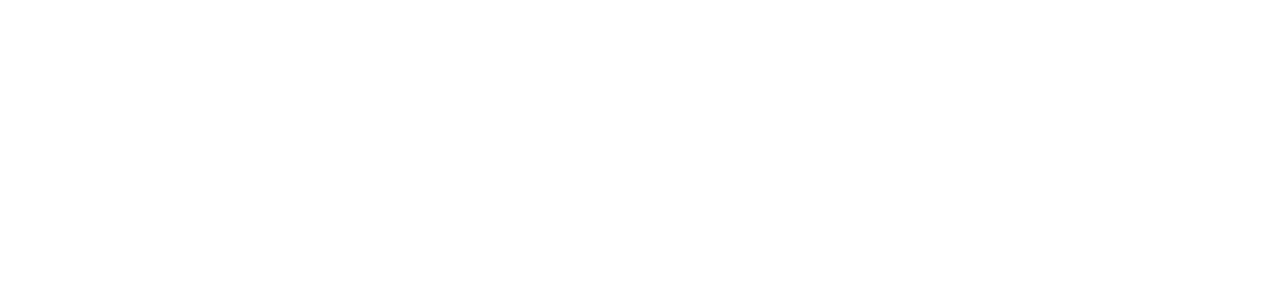
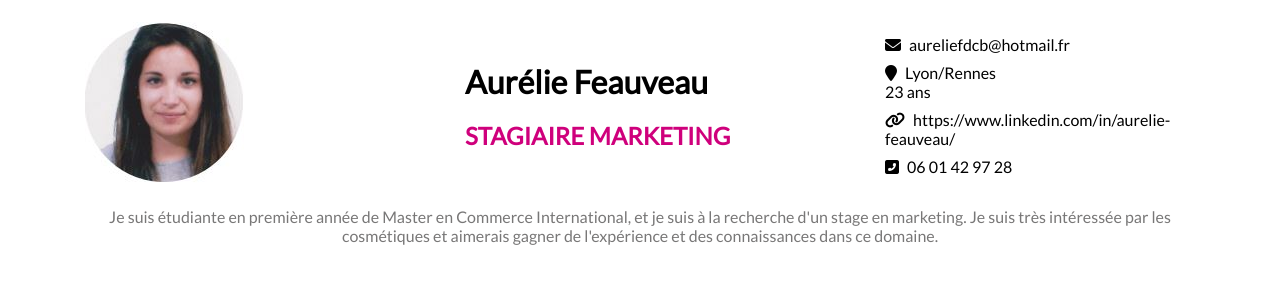
Before and after one commit to xterler159/aurelie-cv-website, a plain HTML site: page index.html in a window 1280 px wide. Drawn offline with nearby package versions, Linux system fonts and the light colour scheme.

Commit message:
Finished the header

```diff
--- a/index.html
+++ b/index.html
@@ -16,26 +16,50 @@
 
 <header class="container">
     <div class="row">
-        <div class="col-sm">
+        <div class="col-sm pdp-container">
             <img src="./assets/imgs/Photo.jpg" alt="Aurélie FEAUVEAU">
         </div>
 
-        <div class="col-sm">
+        <div class="col-sm headlines-container">
             <h1>Aurélie Feauveau</h1>
             <h2>STAGIAIRE MARKETING</h2>
         </div>
 
-        <div class="col-sm">
+        <div class="col-sm infos-container">
             <ul>
-                <li><i class="fas fa-envelope"><a href="mailto:aureliefdcb@hotmail.fr">aureliefdcb@hotmail.fr</a></i></li>
-                <li><i class="fas fa-map-marker">Lyon/Rennes <br/>23 ans</i></li>
-                <li><i class="fas fa-link"><a href="https://www.linkedin.com/in/aurelie-feauveau/">https://www.linkedin.com/in/aurelie-feauveau/</a></i></li>
-                <li><i class="fas fa-phone-square-alt">06 01 42 97 28</i></li>
+                <li>
+                    <span>
+                        <i class="fas fa-envelope"></i>
+                    </span>
+                    <a href="mailto:aureliefdcb@hotmail.fr">aureliefdcb@hotmail.fr</a>
+                </li>
+
+                <li>
+                    <span>
+                        <i class="fas fa-map-marker"></i>
+                    </span>
+                    <a>Lyon/Rennes <br/>23 ans</a>
+                </li>
+
+                <li>
+                    <span>
+                        <i class="fas fa-link"></i>
+                    </span>
+                    <a href="https://www.linkedin.com/in/aurelie-feauveau/">https://www.linkedin.com/in/aurelie-feauveau/</a>
+                </li>
+
+                <li>
+                    <span>
+                        <i class="fas fa-phone-square-alt"></i>
+                    </span>
+                    <a>06 01 42 97 28</a>
+                </li>
             </ul>
         </div>
     </div>
 
-    <p class="header-resume">Je suis étudiante en première année de Master en Commerce International, et je suis à la recherche d'un stage en
+    <p class="header-resume">Je suis étudiante en première année de Master en Commerce International, et je suis à la
+        recherche d'un stage en
         marketing. Je suis très intéressée par les cosmétiques et aimerais gagner de l'expérience et des connaissances
         dans ce domaine.</p>
 </header>
--- /dev/null
+++ b/scss/components/header.scss
@@ -0,0 +1,33 @@
+header {
+  //border: 2px solid crimson;
+  padding-top: 20px;
+
+  .headlines-container h2 {
+    color: #cf007c;
+  }
+
+  ul li {
+    list-style: none;
+  }
+
+  ul li:not(:first-of-type) {
+    margin-top: 10px;
+  }
+
+  ul li a {
+    font-family: "Lato", sans-serif;
+    margin-left: 5px;
+    //border: 1px solid;
+  }
+
+  .row {
+    //border: 2px solid greenyellow;
+    align-items: center;
+  }
+
+  p {
+    color: #787777;
+    text-align: center;
+    font-weight: 400;
+  }
+}
--- a/scss/style.scss
+++ b/scss/style.scss
@@ -1,3 +1,11 @@
+// general stuff
+@import "./components/header";
+
 body {
-  display: none;
+  font-family: "Lato", sans-serif;
 }
+
+a {
+  text-decoration: none;
+  color: #000;
+}
```
Also changed, not shown: css/style.css, 1 other file.
